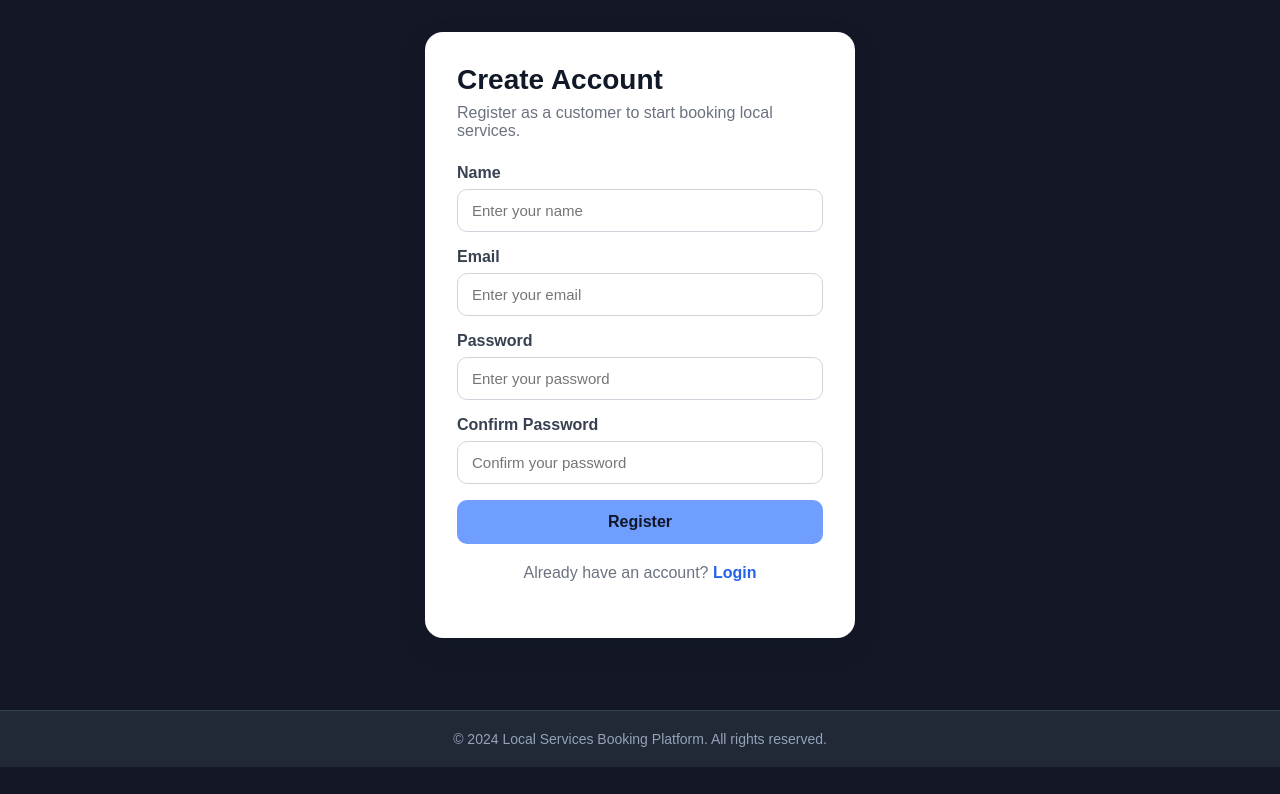
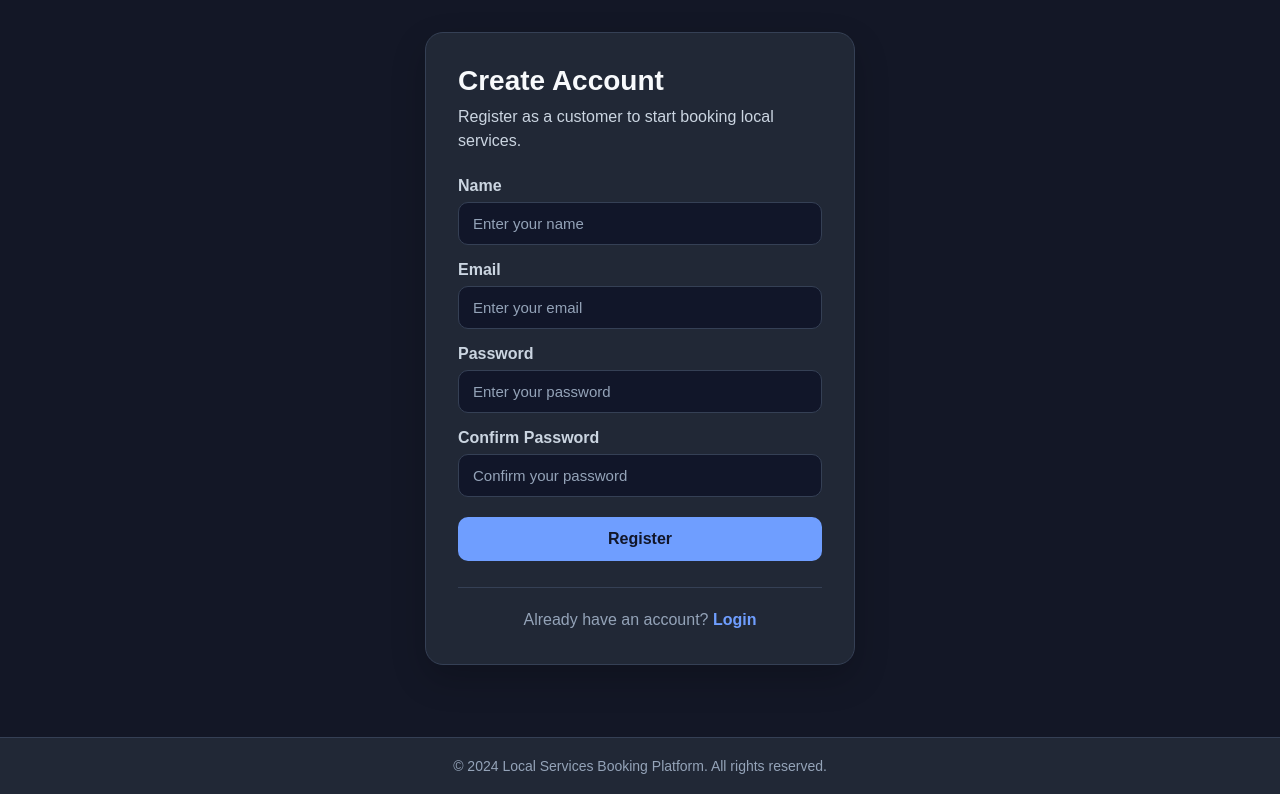
Before and after one commit to mostafa2742002/Local-Services-Booking-Platform, a Flask app: page /auth/register in a window 1280 px wide. Shown: the part 56-850 px from the top of the page. Before the commit the page ends 823 px from the top, so only its background shows below. Run offline with Flask 3, Linux system fonts and the light colour scheme; some libraries are stand-ins or nearby versions.

Commit message:
Refactor auth styles for dark mode; update colors, layout, and improve readability

```diff
--- a/app/static/css/auth.css
+++ b/app/static/css/auth.css
@@ -1,6 +1,3 @@
-.auth-form{
-    margin-bottom: 20px;
-}
 .auth-page {
     min-height: 70vh;
     display: flex;
@@ -11,27 +8,32 @@
 .auth-card {
     width: 100%;
     max-width: 430px;
-    background: #ffffff;
     padding: 32px;
+    background: #212836;
+    border: 1px solid #354055;
     border-radius: 18px;
-    box-shadow: 0 10px 30px rgba(15, 23, 42, 0.08);
+    box-shadow: 0 14px 35px rgba(0, 0, 0, 0.2);
 }
 
 .auth-card h1 {
     margin: 0 0 8px;
+    color: #f8fafc;
     font-size: 28px;
-    color: #111827;
 }
 
-.auth-card p {
+.auth-card > p {
     margin: 0 0 24px;
-    color: #6b7280;
+    color: #cbd5e1;
+    line-height: 1.5;
 }
+
+/* Form */
 
 .auth-form {
     display: flex;
     flex-direction: column;
     gap: 16px;
+    margin-bottom: 20px;
 }
 
 .form-group {
@@ -41,28 +43,78 @@
 }
 
 .form-group label {
+    color: #cbd5e1;
     font-weight: 700;
-    color: #374151;
 }
 
 .form-group input {
+    width: 100%;
     padding: 12px 14px;
-    border: 1px solid #d1d5db;
+    background: #111629;
+    border: 1px solid #354055;
     border-radius: 10px;
+    color: #f8fafc;
     font-size: 15px;
+}
+
+.form-group input::placeholder {
+    color: #94a3b8;
 }
 
 .form-group input:focus {
     outline: none;
-    border-color: #2563eb;
+    border-color: #6f9eff;
 }
 
-.auth-switch {
-    margin-top: 30px;
+/* Button */
+
+.auth-form .primary-btn {
+    width: 100%;
+    margin-top: 4px;
+    padding: 13px 16px;
+    border: none;
+    border-radius: 10px;
+    background: #6f9eff;
+    color: #111629;
+    font-size: 16px;
+    font-weight: 700;
+    cursor: pointer;
+}
+
+.auth-form .primary-btn:hover {
+    background: #5d8df4;
+}
+
+/* Login/Register Link */
+
+.auth-card .auth-switch {
+    margin: 26px 0 0;
+    padding-top: 20px;
+    border-top: 1px solid #354055;
+    color: #94a3b8;
     text-align: center;
 }
 
 .auth-switch a {
-    color: #2563eb;
+    color: #6f9eff;
     font-weight: 700;
 }
+
+.auth-switch a:hover {
+    color: #94b7ff;
+}
+
+@media (max-width: 520px) {
+    .auth-page {
+        min-height: auto;
+        align-items: flex-start;
+    }
+
+    .auth-card {
+        padding: 22px;
+    }
+
+    .auth-card h1 {
+        font-size: 26px;
+    }
+}
```
